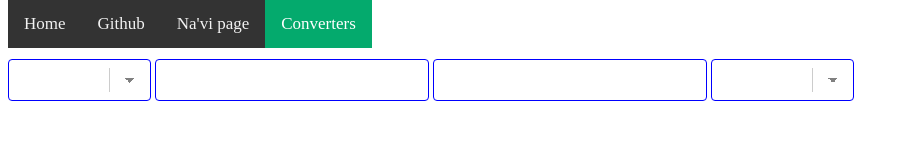
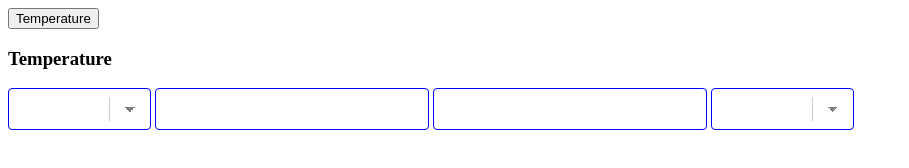
Before and after one commit to Taxolotl/taxolotl.github.io, a plain HTML site: page converters/index.html in a window 1280 px wide. Shown: the whole page, without its empty margins (0-909 px from the left). Drawn offline with nearby package versions, Linux system fonts and the light colour scheme.

Commit message:
Update index.html

```diff
--- a/converters/index.html
+++ b/converters/index.html
@@ -14,8 +14,8 @@
 	  </script>
   </head>
   <body>
-	  <div id="includedContent"></div>
-    <div id="temperature">
+	  <button class="accordion">Temperature</button>
+	  <div class="panel">
 		  <h3>Temperature</h3>
 		  <select id="from">
 			  <option value="" selected disabled></option>
```
Lines whose indentation alone changed are shown as unchanged.
